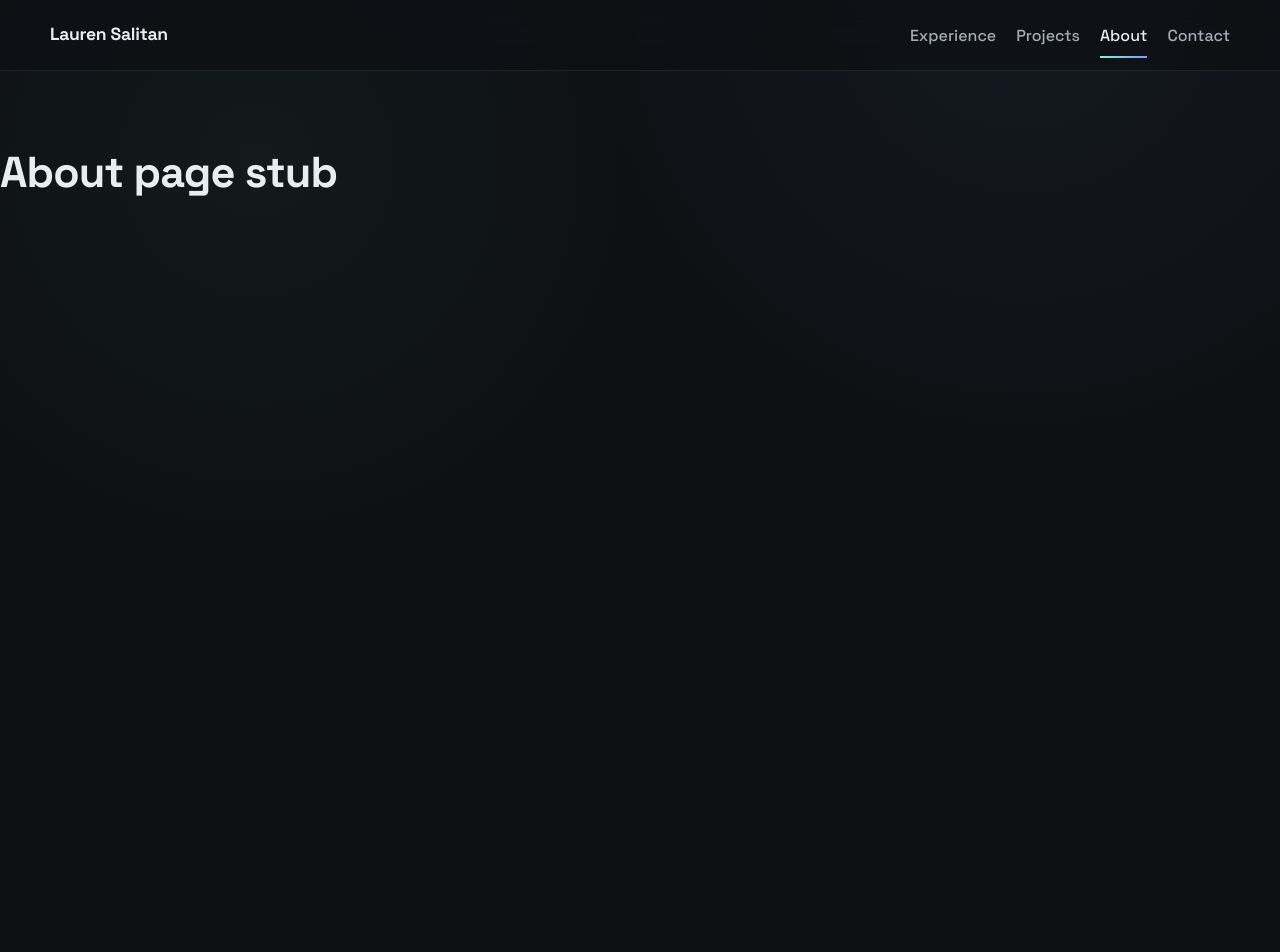
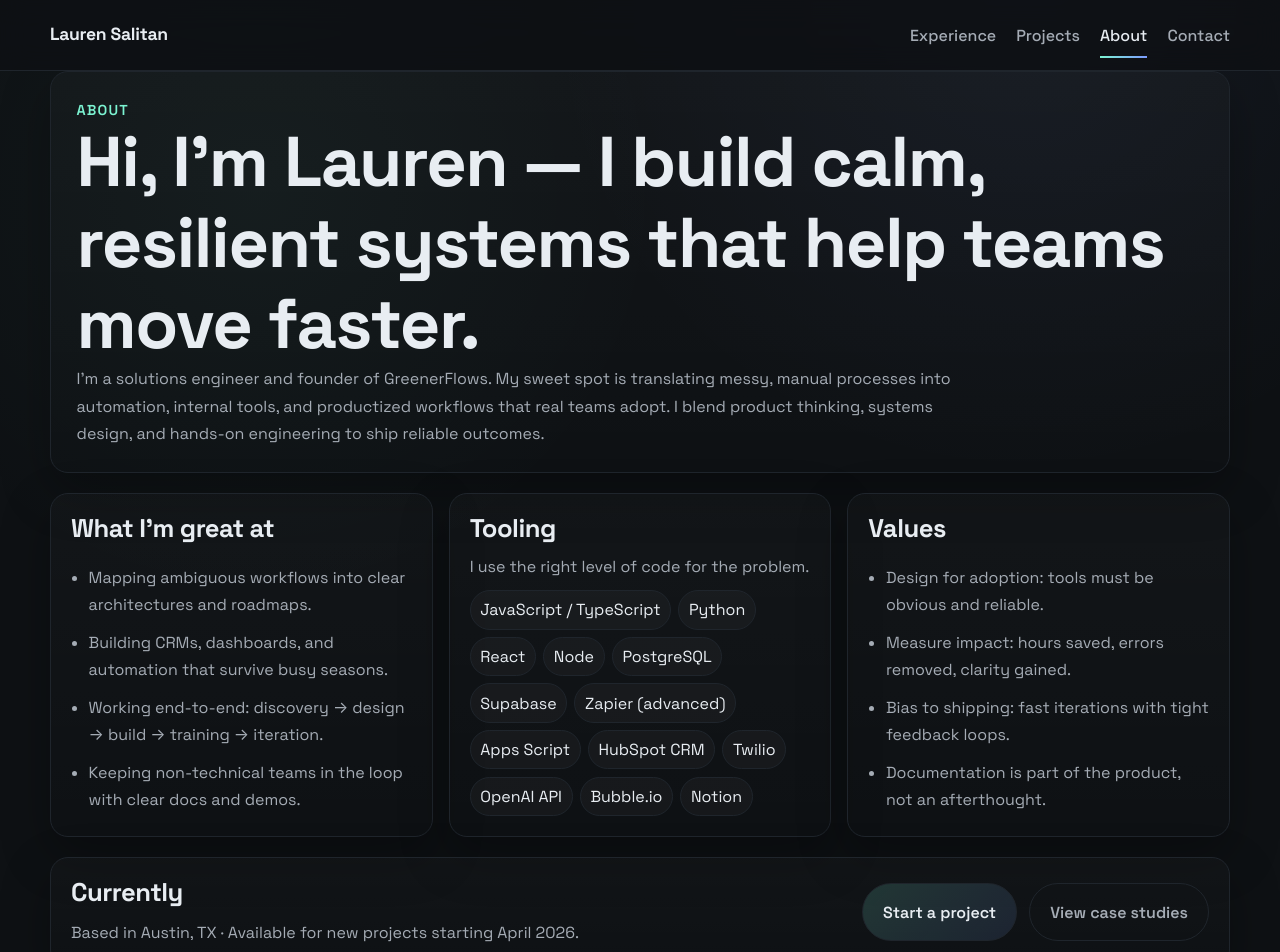
Before and after one commit to lauren-salitan/lauren-portfolio, a React (Vite) app: page /about in a window 1280 px wide. Shown: the top 952 px of the page. Before the commit the page ends 800 px from the top, so only its background shows below. Built offline with nearby package versions, Linux system fonts and the light colour scheme.

Commit message:
more projects + about page

```diff
--- a/src/components/TimelineItem.css
+++ b/src/components/TimelineItem.css
@@ -41,3 +41,16 @@
   gap: 0.4rem;
   margin-top: 0.4rem;
 }
+
+.bullet-heading {
+  color: var(--clr-text);
+  font-weight: 700;
+}
+
+.sub-bullets {
+  margin-top: 0.3rem;
+  padding-left: 1rem;
+  display: grid;
+  gap: 0.3rem;
+  list-style: disc;
+}
--- a/src/components/TimelineItem.jsx
+++ b/src/components/TimelineItem.jsx
@@ -11,9 +11,19 @@ export default function TimelineItem({ item }) {
         <span className="period">{item.period}</span>
         {item.bullets && (
           <ul>
-            {item.bullets.map(b => (
-              <li key={b}>{b}</li>
-            ))}
+            {item.bullets.map((b, idx) => {
+              if (typeof b === 'string') return <li key={idx}>{b}</li>;
+              return (
+                <li key={idx}>
+                  <span className="bullet-heading">{b.title}</span>
+                  {b.items && (
+                    <ul className="sub-bullets">
+                      {b.items.map(sub => <li key={sub}>{sub}</li>)}
+                    </ul>
+                  )}
+                </li>
+              );
+            })}
           </ul>
         )}
       </div>
--- a/src/data/work.js
+++ b/src/data/work.js
@@ -1,17 +1,4 @@
 export const workTimeline = [
-  {
-    id: "bushwhack",
-    company: "Bushwhack Adventures",
-    role: "Technical Product & Systems Lead",
-    period: "Dec 2023 – Present",
-    highlight: true,
-    bullets: [
-      "Led transition from paper workflows to a digital operating system supporting ~40 staff and ~$2M annual revenue.",
-      "Built HubSpot-centered CRM with custom objects and automations for bookings, logistics, payments, and comms.",
-      "Shipped arrivals alerts, receipt automation, trip syllabuses, and scheduling tools; cut 30–60 hrs/week of manual work.",
-      "Implemented data pipelines for arrivals, inventory, revenue, and ops planning to improve capacity forecasting."
-    ],
-  },
   {
     id: "greenerflows",
     company: "GreenerFlows",
@@ -21,7 +8,27 @@ export const workTimeline = [
     bullets: [
       "Deliver 50+ custom systems for SMBs and founder-led teams: CRMs, analytics, onboarding flows, and automation.",
       "End-to-end engagements from discovery and workflow mapping to build, QA, training, and change management.",
-      "Selected work: Big Truck Farms analytics platform (20+ hrs/week saved); Netric/Ommeya Notion ops hub; Bushwhack CRM/automation ecosystem."
+      {
+        title: "Selected Client Engagements:",
+        items: [
+          "Big Truck Farms — sales & inventory analytics platform; 20+ hours/week reporting saved.",
+          "Netric / Ommeya — Notion productivity hub with workflow/energy audits and structured rituals.",
+          "Bushwhack Adventures — CRM and automation ecosystem spanning bookings, arrivals, receipts, and trip syllabuses.",
+        ],
+      },
+    ],
+  },
+  {
+    id: "bushwhack",
+    company: "Bushwhack Adventures",
+    role: "Technical Product & Systems Lead",
+    period: "Dec 2023 – Present",
+    highlight: true,
+    bullets: [
+      "Led transition from paper workflows to a digital operating system supporting ~40 staff and ~$2M annual revenue.",
+      "Built custom CRM with integrations and automations for bookings, logistics, payments, and comms.",
+      "Shipped arrivals alerts, receipt automation, trip syllabuses, and scheduling tools; cut 30-60 hrs/week of manual work.",
+      "Implemented data pipelines for arrivals, inventory, revenue, and ops planning to improve capacity forecasting."
     ],
   },
   {
@@ -29,7 +36,7 @@ export const workTimeline = [
     company: "Kearns & West",
     role: "Associate – Clean Energy & Climate",
     period: "2023",
-    highlight: true,
+    highlight: false,
     bullets: [
       "Supported NYSERDA Low-Carbon Fuels initiative; facilitated stakeholder engagement and program communications.",
       "Built tracking tools and documentation for internal project management and partner onboarding."
--- /dev/null
+++ b/src/pages/About.css
@@ -0,0 +1,62 @@
+.about-hero {
+  padding: 1.6rem;
+  border: 1px solid var(--clr-border);
+}
+
+.about-lede {
+  max-width: 880px;
+  color: var(--clr-muted);
+}
+
+.about-grid {
+  display: grid;
+  grid-template-columns: repeat(auto-fit, minmax(280px, 1fr));
+  gap: 1rem;
+}
+
+.about-card {
+  padding: 1.25rem;
+  border: 1px solid var(--clr-border);
+  display: grid;
+  gap: 0.6rem;
+}
+.about-card ul {
+  padding-left: 1.1rem;
+  display: grid;
+  gap: 0.5rem;
+  color: var(--clr-muted);
+}
+
+.pill-list {
+  display: flex;
+  flex-wrap: wrap;
+  gap: 0.45rem;
+}
+.pill-list span {
+  padding: 0.32rem 0.6rem;
+  border-radius: var(--radius-pill);
+  border: 1px solid var(--clr-border);
+  background: rgba(255,255,255,0.03);
+}
+
+.about-highlight {
+  padding: 1.25rem;
+  border: 1px solid var(--clr-border);
+  display: flex;
+  flex-wrap: wrap;
+  justify-content: space-between;
+  align-items: center;
+  gap: 1rem;
+}
+
+.about-cta {
+  display: flex;
+  gap: 0.75rem;
+  flex-wrap: wrap;
+}
+
+@media (max-width: 720px) {
+  .about-hero, .about-card, .about-highlight { padding: 1rem; }
+  .about-cta { width: 100%; }
+  .about-cta .btn, .about-cta .btn.secondary { flex: 1 1 auto; justify-content: center; }
+}
--- a/src/pages/About.jsx
+++ b/src/pages/About.jsx
@@ -1,3 +1,62 @@
+import './About.css';
+
 export default function About() {
-  return <section><h2>About page stub</h2></section>;
+  return (
+    <section className="about page">
+      <div className="container stack-lg">
+        <div className="about-hero surface">
+          <p className="eyebrow">About</p>
+          <h1>Hi, I’m Lauren — I build calm, resilient systems that help teams move faster.</h1>
+          <p className="about-lede">
+            I’m a solutions engineer and founder of GreenerFlows. My sweet spot is translating messy, manual processes into
+            automation, internal tools, and productized workflows that real teams adopt. I blend product thinking, systems
+            design, and hands-on engineering to ship reliable outcomes.
+          </p>
+        </div>
+
+        <div className="about-grid">
+          <div className="about-card surface">
+            <h3>What I’m great at</h3>
+            <ul>
+              <li>Mapping ambiguous workflows into clear architectures and roadmaps.</li>
+              <li>Building CRMs, dashboards, and automation that survive busy seasons.</li>
+              <li>Working end-to-end: discovery → design → build → training → iteration.</li>
+              <li>Keeping non-technical teams in the loop with clear docs and demos.</li>
+            </ul>
+          </div>
+
+          <div className="about-card surface">
+            <h3>Tooling</h3>
+            <p className="muted">I use the right level of code for the problem.</p>
+            <div className="pill-list">
+              <span>JavaScript / TypeScript</span><span>Python</span><span>React</span><span>Node</span>
+              <span>PostgreSQL</span><span>Supabase</span><span>Zapier (advanced)</span><span>Apps Script</span>
+              <span>HubSpot CRM</span><span>Twilio</span><span>OpenAI API</span><span>Bubble.io</span><span>Notion</span>
+            </div>
+          </div>
+
+          <div className="about-card surface">
+            <h3>Values</h3>
+            <ul>
+              <li>Design for adoption: tools must be obvious and reliable.</li>
+              <li>Measure impact: hours saved, errors removed, clarity gained.</li>
+              <li>Bias to shipping: fast iterations with tight feedback loops.</li>
+              <li>Documentation is part of the product, not an afterthought.</li>
+            </ul>
+          </div>
+        </div>
+
+        <div className="about-highlight surface">
+          <div className="stack-md">
+            <h3>Currently</h3>
+            <p className="muted">Based in Austin, TX · Available for new projects starting April 2026.</p>
+          </div>
+          <div className="about-cta">
+            <a className="btn" href="/contact">Start a project</a>
+            <a className="btn secondary" href="/projects">View case studies</a>
+          </div>
+        </div>
+      </div>
+    </section>
+  );
 }
--- a/src/pages/Experience.jsx
+++ b/src/pages/Experience.jsx
@@ -10,7 +10,7 @@ export default function Experience() {
         <section className="exp-block">
           <div className="exp-head">
             <h2>Work Experience</h2>
-            <p className="exp-lede">Systems, automation, and product delivery across climate, travel, and startup teams.</p>
+            {/* <p className="exp-lede">Systems, automation, and product delivery across climate, travel, and startup teams.</p> */}
           </div>
           <div className="timeline">
             {workTimeline.map(item => (
--- a/src/pages/Home.jsx
+++ b/src/pages/Home.jsx
@@ -5,7 +5,10 @@ export default function Home() {
     <section className="home-hero page">
       <div className="container hero-grid">
         <div className="hero-text stack-lg">
-          <span className="eyebrow">Solutions engineer · Founder, GreenerFlows</span>
+          <span className="eyebrow">
+            {/* Solutions engineer · Founder, GreenerFlows */}
+            Technical Product & Systems Builder
+            </span>
           <h1>Building lean systems that keep teams moving.</h1>
           <p className="lede">
             I design and ship automation, internal tools, and modern web apps that remove friction for ops, sales, and product teams.
@@ -19,17 +22,17 @@ export default function Home() {
           <div className="hero-chips">
             <span className="chip">Workflow automation</span>
             <span className="chip">Internal tools</span>
-            <span className="chip">No-code + AI</span>
+            <span className="chip">Operational infrastructure</span>
           </div>
         </div>
 
         <div className="hero-card surface">
           <div className="hero-card__header">Currently</div>
           <div className="hero-stats">
-            <div>
+            {/* <div>
               <p className="stat-label">Availability</p>
               <p className="stat-value">April 2026</p>
-            </div>
+            </div> */}
             <div>
               <p className="stat-label">Based in</p>
               <p className="stat-value">Austin, TX</p>
@@ -40,7 +43,7 @@ export default function Home() {
             </div>
           </div>
           <div className="hero-foot">
-            <p className="muted">Trusted by adventure travel, climate, and startup teams to streamline operations and launch products fast.</p>
+            <p className="muted">Helping teams to streamline operations and launch products fast.</p>
           </div>
         </div>
       </div>
```
